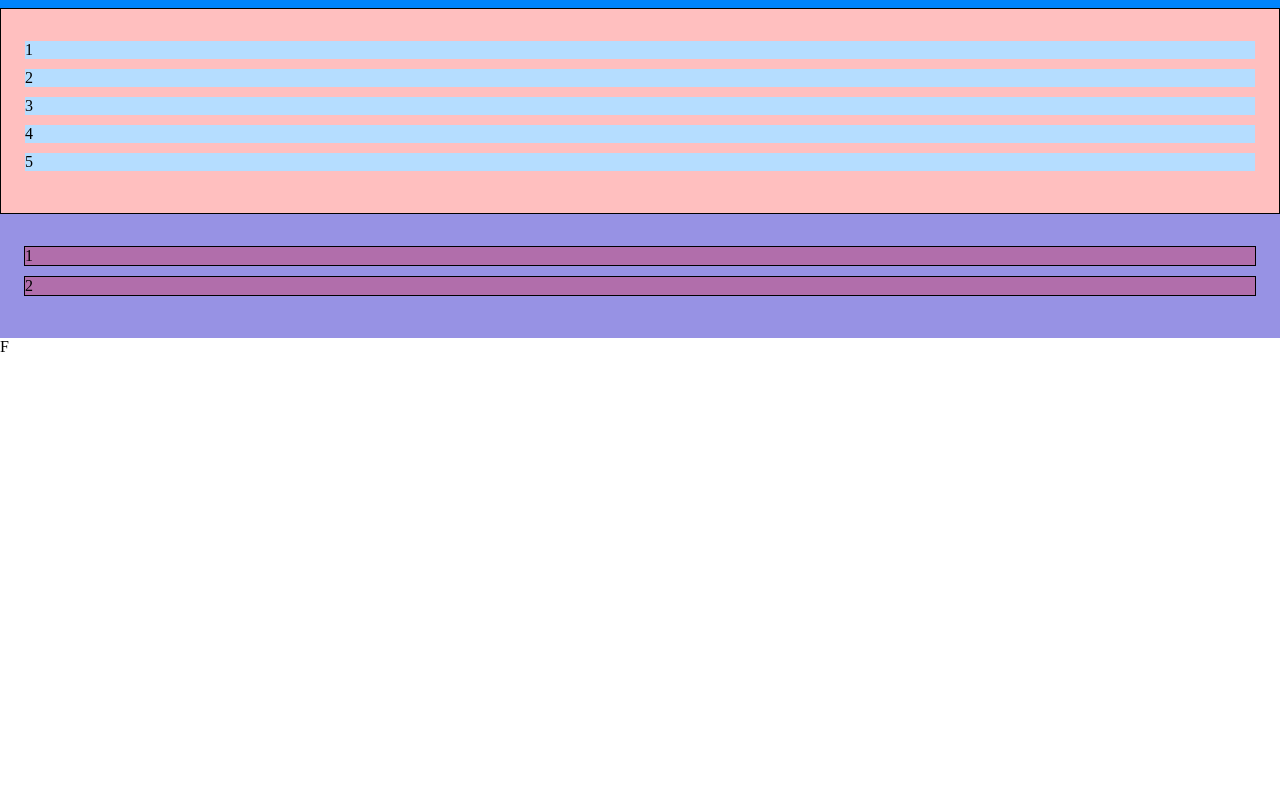
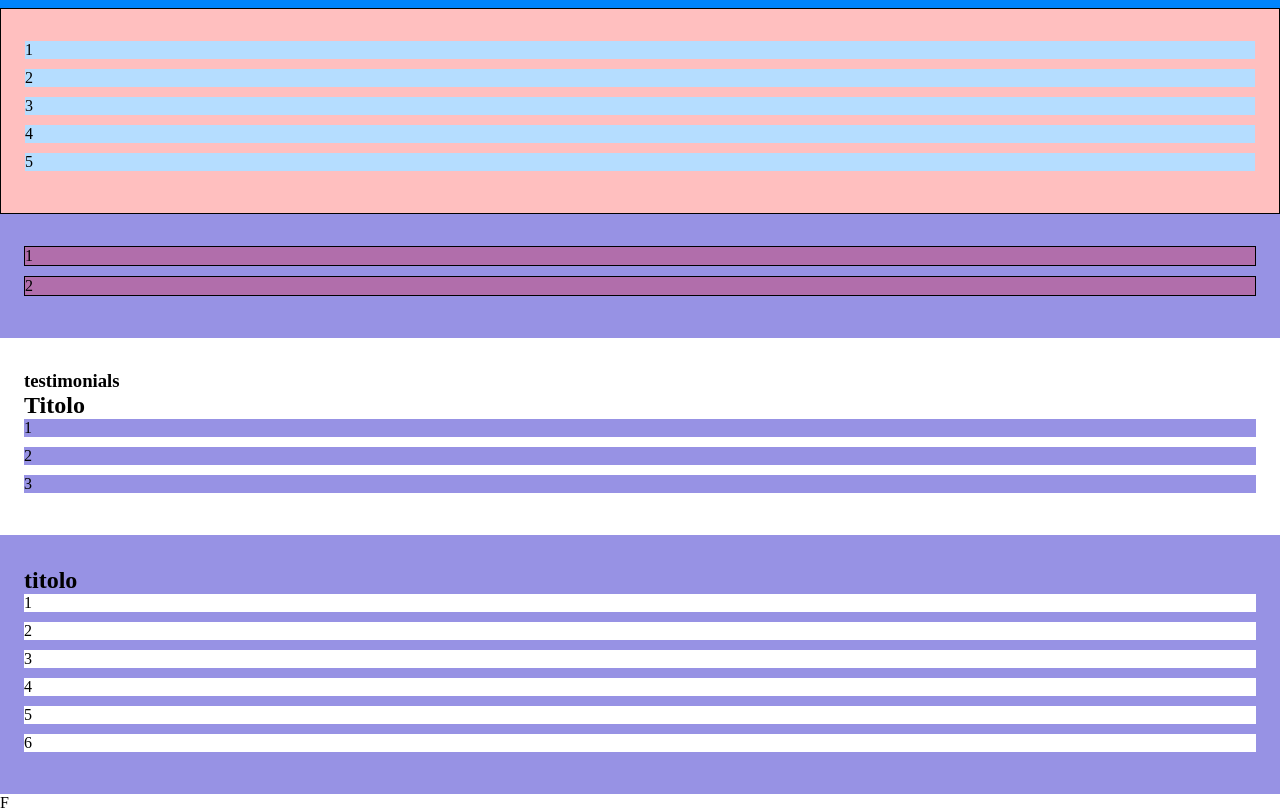
Before and after one commit to andreaa21/htmlcss-responsive-layout, a plain HTML site: page index.html in a window 1280 px wide. Shown: the part 62-874 px from the top of the page. Before the commit the page ends 800 px from the top, so only its background shows below. Drawn offline with Linux system fonts and the light colour scheme.

Commit message:
add content to testimonials and benefits

```diff
--- a/assets/css/style.css
+++ b/assets/css/style.css
@@ -56,3 +56,19 @@ header .container{
 .planning{
   background-color: #9792E4;
 }
+
+/* TESTIMONIALS */
+
+.testimonials .box{
+  background-color: #9792E4;
+}
+
+/* BENEFITS */
+
+.benefits{
+  background-color: #9792E4;
+}
+
+.benefits .box{
+  background-color: white;
+}
--- a/index.html
+++ b/index.html
@@ -38,6 +38,33 @@
       </div>
 
     </div>
+
+    <div class="testimonials container d-flex col">
+
+      <h3>testimonials</h3>
+
+      <h2>Titolo</h2>
+
+      <div class="box">
+        1
+      </div>
+      <div class="box">
+        2
+      </div>
+      <div class="box">
+        3
+      </div>
+    </div>
+
+    <div class="benefits container d-flex col">
+      <h2>titolo</h2>
+      <div class="box">1</div>
+      <div class="box">2</div>
+      <div class="box">3</div>
+      <div class="box">4</div>
+      <div class="box">5</div>
+      <div class="box">6</div>
+    </div>
   </main>
 
 
```
